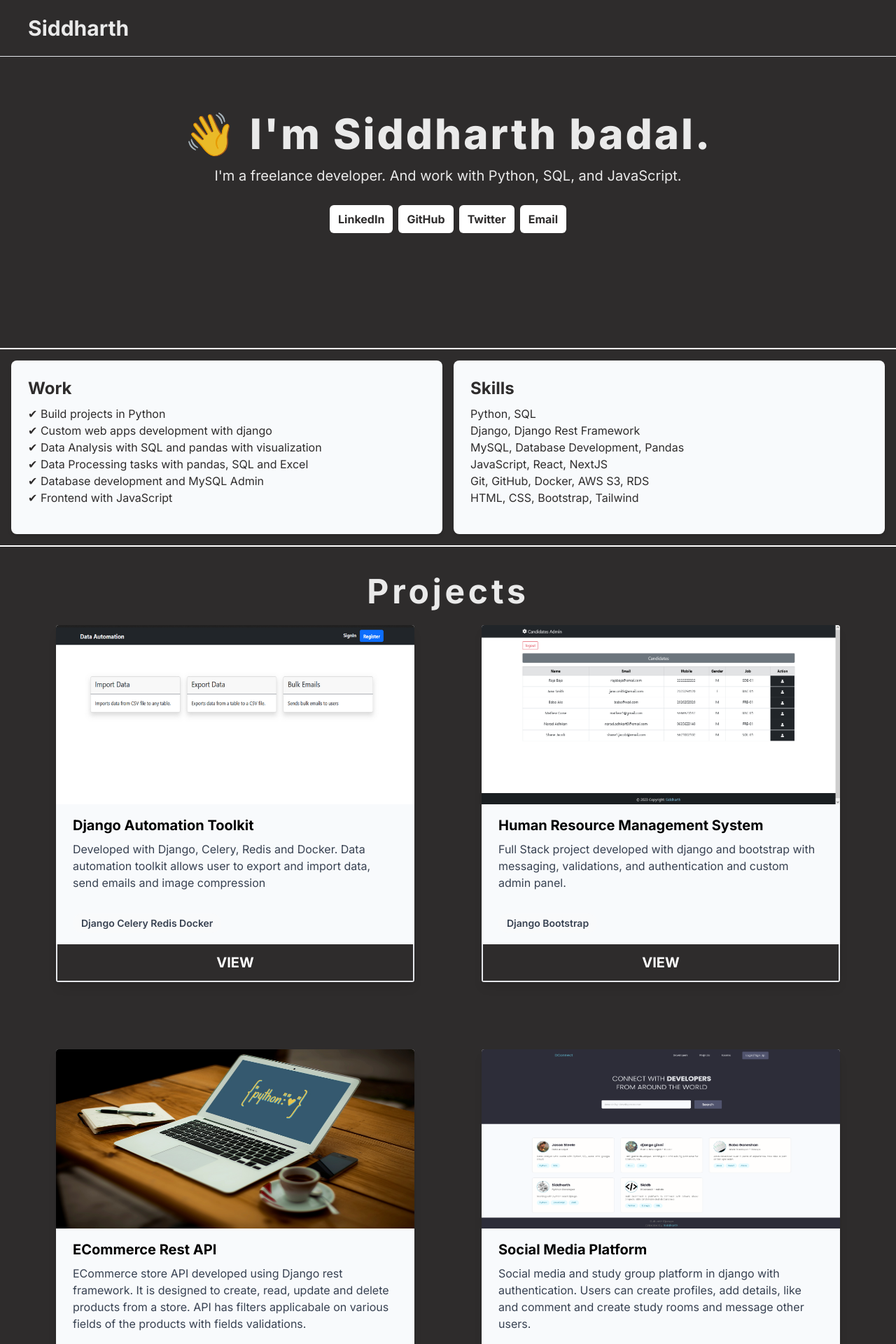
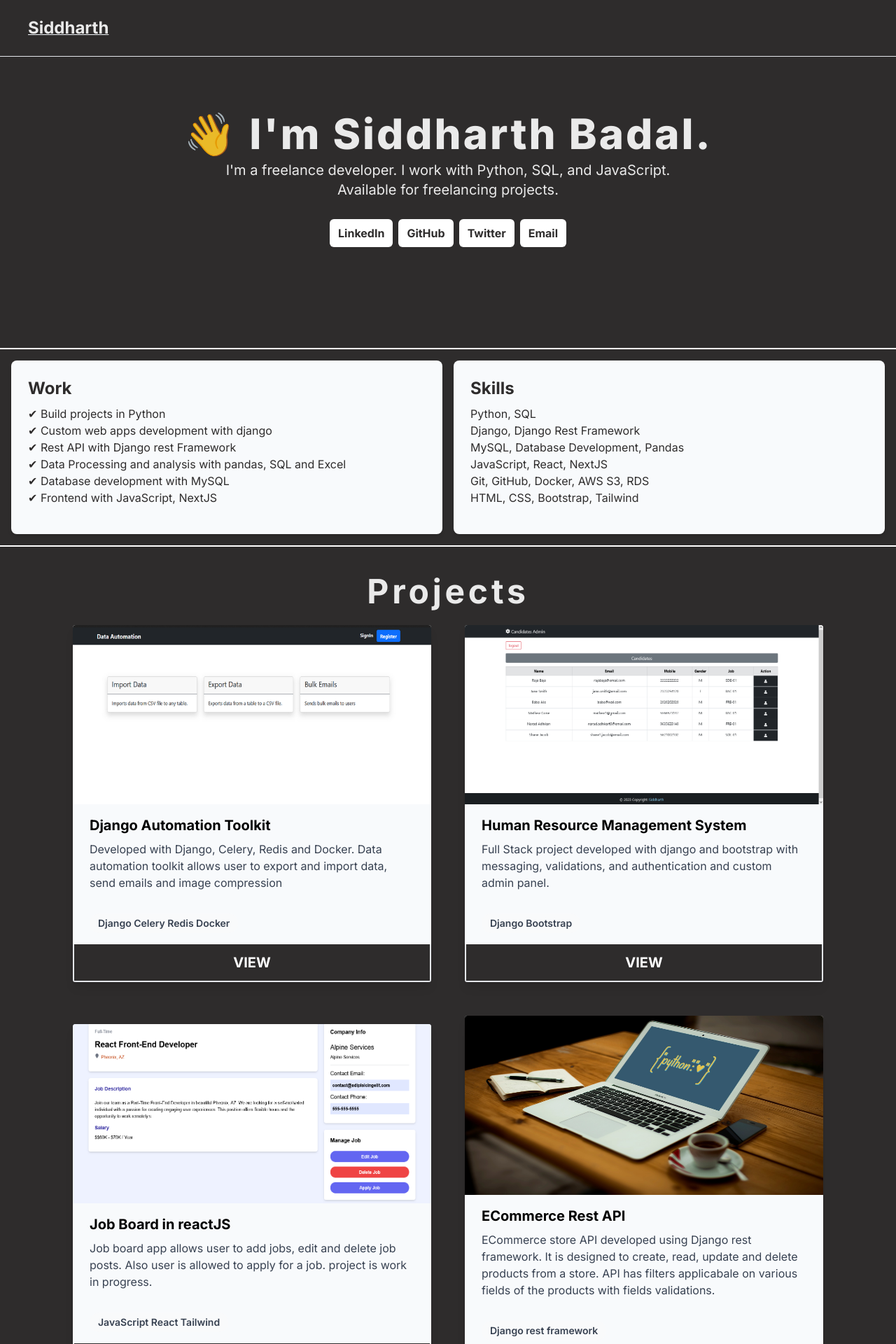
Before and after one commit to Siddharthbadal/Siddharthbadal.github.io, a React (Vite) app: page / in a window 1280 px wide. Shown: the top 1920 px of the page at 70% size. Built offline with nearby package versions, Linux system fonts and the light colour scheme.

Commit message:
new project job-board

```diff
--- a/src/components/Card.jsx
+++ b/src/components/Card.jsx
@@ -1,17 +1,16 @@
 import projects from "../projects";
-import Button from "./Button";
 
 const Card = () => {
   console.log(projects)
 
   return (
     <div className="flex flex-row flex-wrap justify-center
-    items-center gap-24 ">
+    items-center gap-12 ">
 
     {projects.map((project)=>(
 
 
-    <div className="max-w-lg bg-slate-50 bg-opacity-100  rounded overflow-hidden shadow-lg">
+    <div className="w-full max-w-lg bg-slate-50 bg-opacity-100  rounded overflow-hidden shadow-lg">
         <img className="w-full h-64" src={project.image} alt="Sunset in the mountains"/>
         <div className="px-6 py-4">
             <div className="font-bold text-xl mb-2">{project.title}</div>
@@ -24,22 +23,23 @@ const Card = () => {
         <span className="inline-block bg-gray-50 rounded-full px-3 py-1 text-sm font-semibold text-gray-700 mr-2 mb-2">{project.techs.toString()}</span>
 
 
-
-
-
-
         </div>
-
+        <a href={project.link} target="_blank">
         <button
             className="w-full align-middle select-none font-sans font-bold text-center uppercase transition-all text-xl py-3 px-6 border-b-2 border-l-2 border-r-2 bg-bgDark text-white shadow-md shadow-gray-900/10 hover:shadow-lg"
             type="button">
-            <a href={project.link} target="_blank">View</a>
+            View
             </button>
+            </a>
     </div>
 
 ))}
 
     </div>
+
+
+
+
   )
 }
 
--- a/src/components/Hero.jsx
+++ b/src/components/Hero.jsx
@@ -11,10 +11,12 @@ const Hero = () => {
         <h1
           className="text-4xl font-extrabold text-white text-opacity-90  sm:text-5xl md:text-6xl tracking-wider"
         >
-           👋 I'm Siddharth badal.
+           👋 I'm Siddharth Badal.
         </h1>
-        <p className="my-4 text-xl text-white text-opacity-90">
-          I'm a freelance developer. And work with Python, SQL, and JavaScript.
+        <p className="my-2 text-xl text-white text-opacity-90">
+          I'm a freelance developer. I work with Python, SQL, and JavaScript.
+        <br />Available for freelancing projects.
+
         </p>
         <div className="md:ml-auto flex flex-row justify-center items-center mt-7">
 
--- a/src/components/HomeCard.jsx
+++ b/src/components/HomeCard.jsx
@@ -11,17 +11,12 @@ const HomeCard = () => {
             <p className="mt-2 mb-4 text-bgDark">
                 ✔ Build projects in Python <br />
                 ✔ Custom web apps development with django <br />
-                ✔ Data Analysis with SQL and pandas with visualization <br />
-                ✔ Data Processing tasks with pandas, SQL and Excel <br />
-                ✔ Database development and MySQL Admin <br />
-                ✔ Frontend with JavaScript
+                ✔ Rest API with Django rest Framework <br />
+                ✔ Data Processing and analysis with pandas, SQL and Excel <br />
+                ✔ Database development with MySQL <br />
+                ✔ Frontend with JavaScript, NextJS
             </p>
-            {/* <a
-              href="/jobs.html"
-              className="inline-block bg-black text-white rounded-lg px-4 py-2 hover:bg-gray-700"
-            >
-              Skills
-            </a> */}
+
           </div>
           <div className="bg-slate-50  p-6 rounded-lg shadow-md">
             <h2 className="text-2xl font-bold text-bgDark">Skills</h2>
--- a/src/components/Navbar.jsx
+++ b/src/components/Navbar.jsx
@@ -5,27 +5,18 @@ const Navbar = () => {
       <div className="mx-auto max-w-7xl px-2 sm:px-6 lg:px-8">
         <div className="flex h-20 items-center justify-between">
 
-          <div className="flex flex-1 items-center justify-between md:flex md:items-stretch md:justify-start ">
+          <div className="flex flex-1 items-center justify-center md:flex md:items-stretch md:justify-start underline decoration-slate-100">
 
-            <div className="">
-              <a href="/" className="">
-                <span className="text-white text-opacity-90 lg:text-3xl font-bold ml-2 text-2xl"
+            <div >
+              <a href="/" >
+                <span className="text-white text-opacity-90 lg:text-2xl font-bold ml-2 text-xl"
                   >
                     Siddharth
                   </span>
               </a>
             </div>
 
-            {/* <div className="md:ml-auto">
-              <div className="space-x-2">
-                <a
-                  href="/"
-                  className="text-bgDark bg-white bg-opacity-90 rounded-md px-3 py-2 font-bold sm:text-xl">
 
-                    Projects
-                  </a>
-              </div>
-            </div> */}
 
           </div>
 
--- a/src/projects.js
+++ b/src/projects.js
@@ -5,6 +5,7 @@ import image4 from "./assets/images/socialmediaOne.png"
 import image5 from "./assets/images/cliOne.png"
 import image6 from "./assets/images/reviewsapp.png"
 import image7 from "./assets/images/sqlcasestudy.png"
+import image8 from "./assets/images/job-board.png"
 
 
 export default [
@@ -26,6 +27,16 @@ export default [
         "link": "https://github.com/Siddharthbadal/HR-Management-System"
 
       },
+      {
+        "id": "8",
+        "title": "Job Board in reactJS",
+        "techs": "JavaScript React Tailwind ",
+        "description": "Job board app allows user to add jobs, edit and delete job posts. Also user is allowed to apply for a job. project is work in progress.",
+		    "image": image8,
+        "link": "https://github.com/Siddharthbadal/JavaScriptProjects/tree/main/Jobs-Board-React "
+
+      },
+
 	  {
         "id": "3",
         "title": "ECommerce Rest API ",
@@ -57,7 +68,7 @@ export default [
         "id": "6",
         "title": "JavaScript & react Projects",
         "techs": "JavaScript React NextJS ",
-        "description": "Developed multiple javaScript projects. Job boards, Text analysis app, Trending Jobs where user can post jobs, and a feedback app.",
+        "description": "Developed multiple javaScript projects. Trending Jobs with react where user can post jobs, text analysis with javascript, reviews app, and a feedback app.",
 		    "image": image6,
         "link": "https://github.com/Siddharthbadal/JavaScriptProjects "
 
```
Also changed, not shown: src/assets/images/job-board.png (added).
